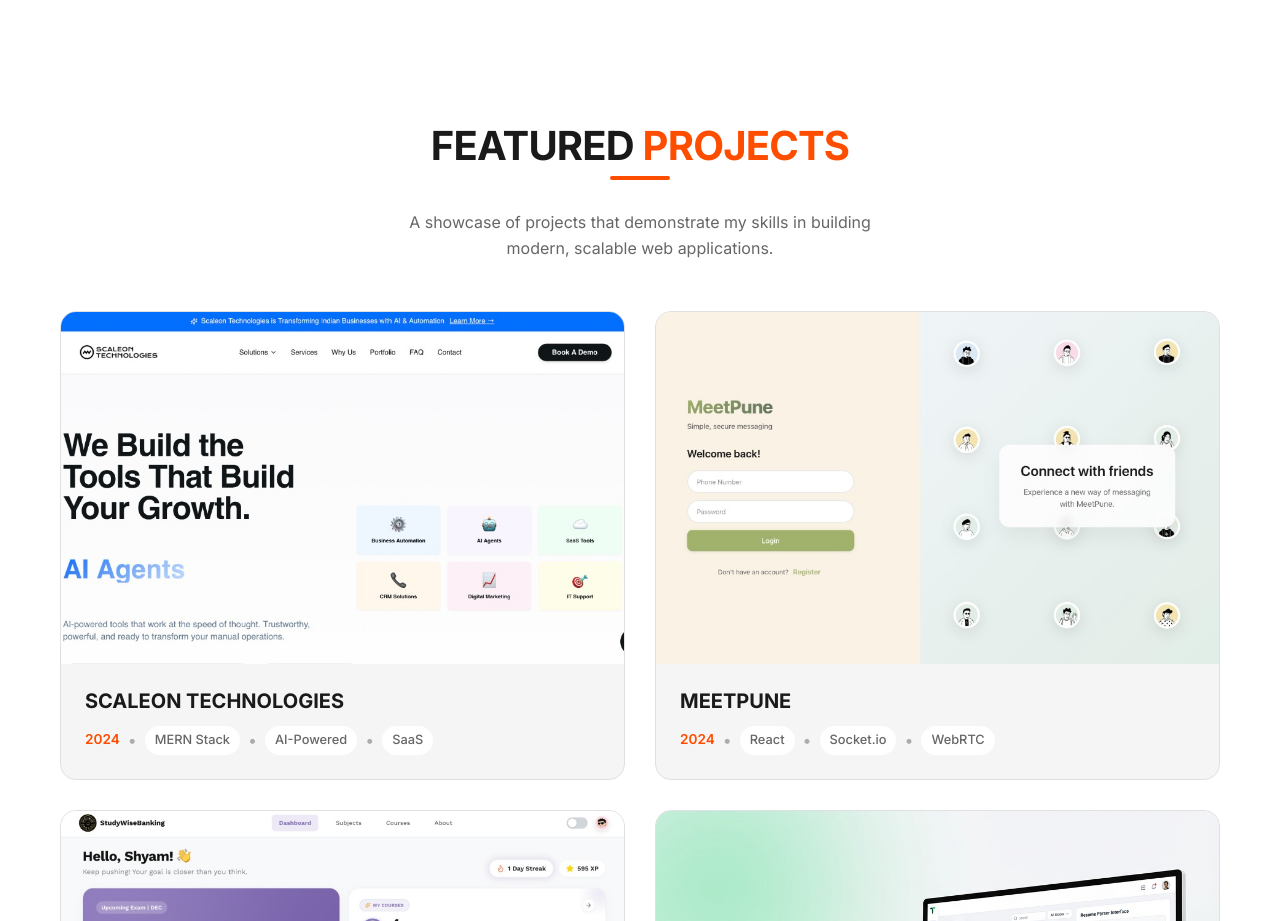
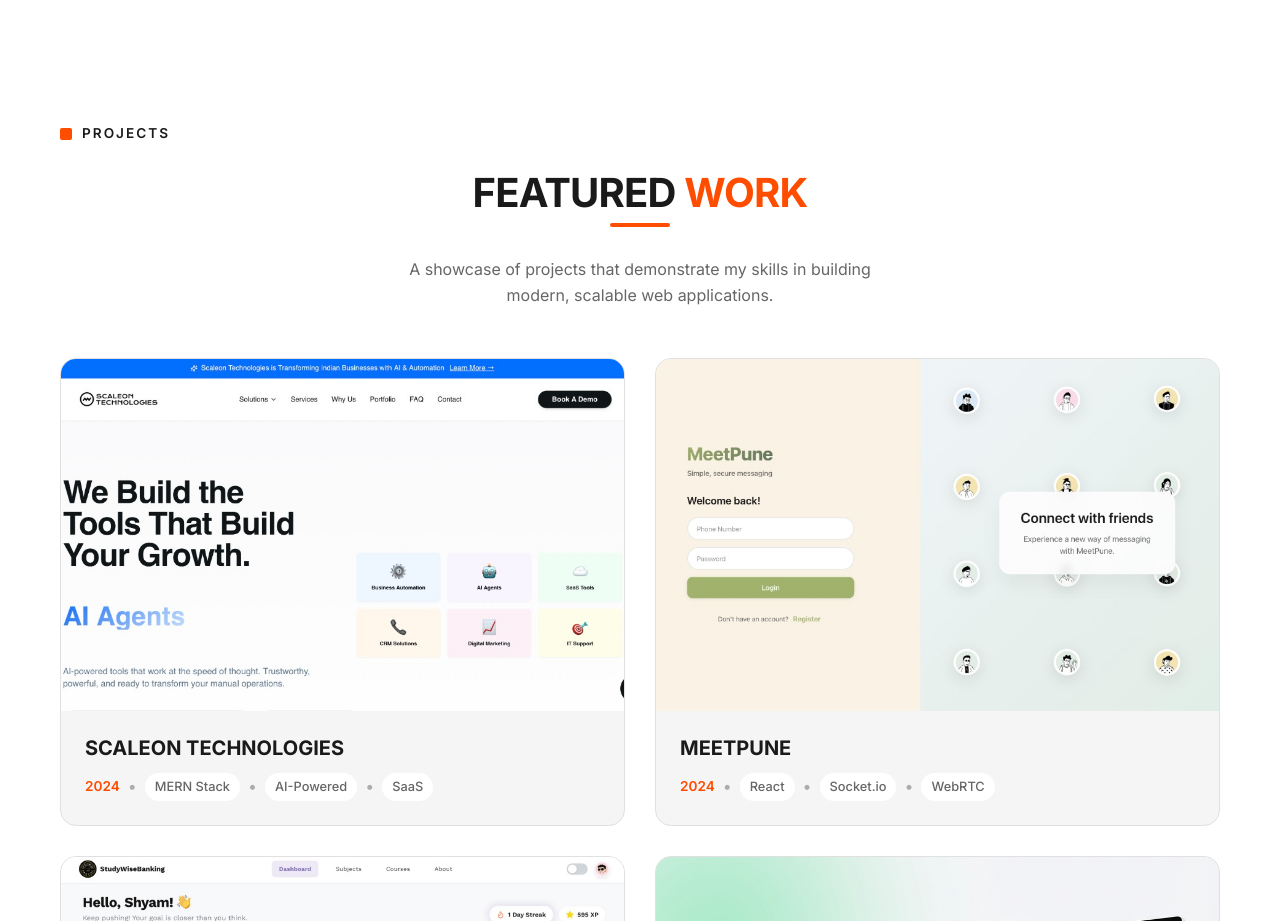
Before and after one commit to ShyamCoder2024/Portfolio, a React (Vite) app: page / in a window 1280 px wide. Shown: the part 2400-3321 px from the top of the page. Built offline with nearby package versions, Linux system fonts and the light colour scheme.

Commit message:
Add section-label badge to Projects section

```diff
--- a/src/components/Projects.jsx
+++ b/src/components/Projects.jsx
@@ -47,14 +47,24 @@
     return (
         <section id="projects" className="projects">
             <motion.div
+                className="section-label"
+                initial={{ opacity: 0, y: 20 }}
+                whileInView={{ opacity: 1, y: 0 }}
+                transition={{ duration: 0.5 }}
+                viewport={{ once: true }}
+            >
+                Projects
+            </motion.div>
+
+            <motion.div
                 className="projects-header"
                 initial={{ opacity: 0, y: 30 }}
                 whileInView={{ opacity: 1, y: 0 }}
-                transition={{ duration: 0.6 }}
+                transition={{ duration: 0.6, delay: 0.1 }}
                 viewport={{ once: true }}
             >
                 <h2 className="projects-title">
-                    Featured <span>Projects</span>
+                    Featured <span>Work</span>
                 </h2>
                 <p className="projects-tagline">
                     A showcase of projects that demonstrate my skills in building
```
